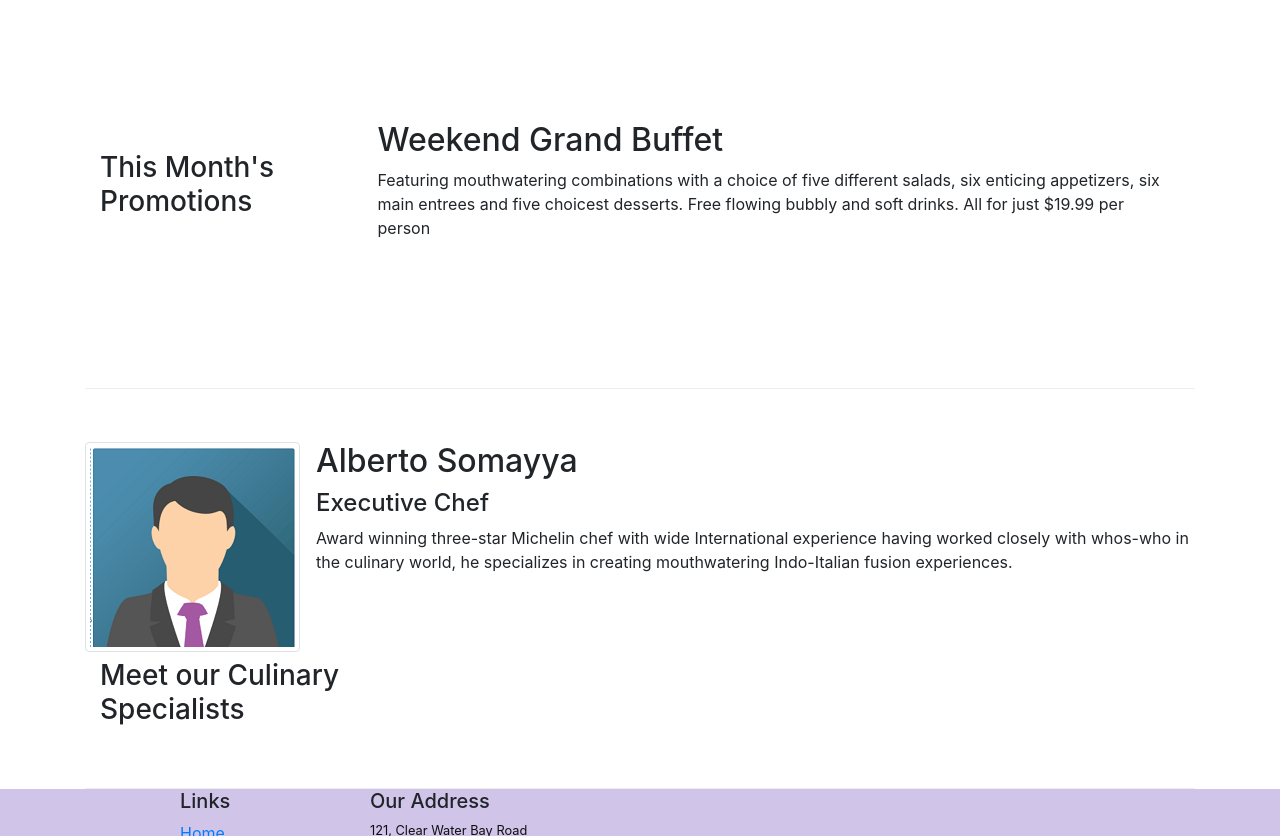
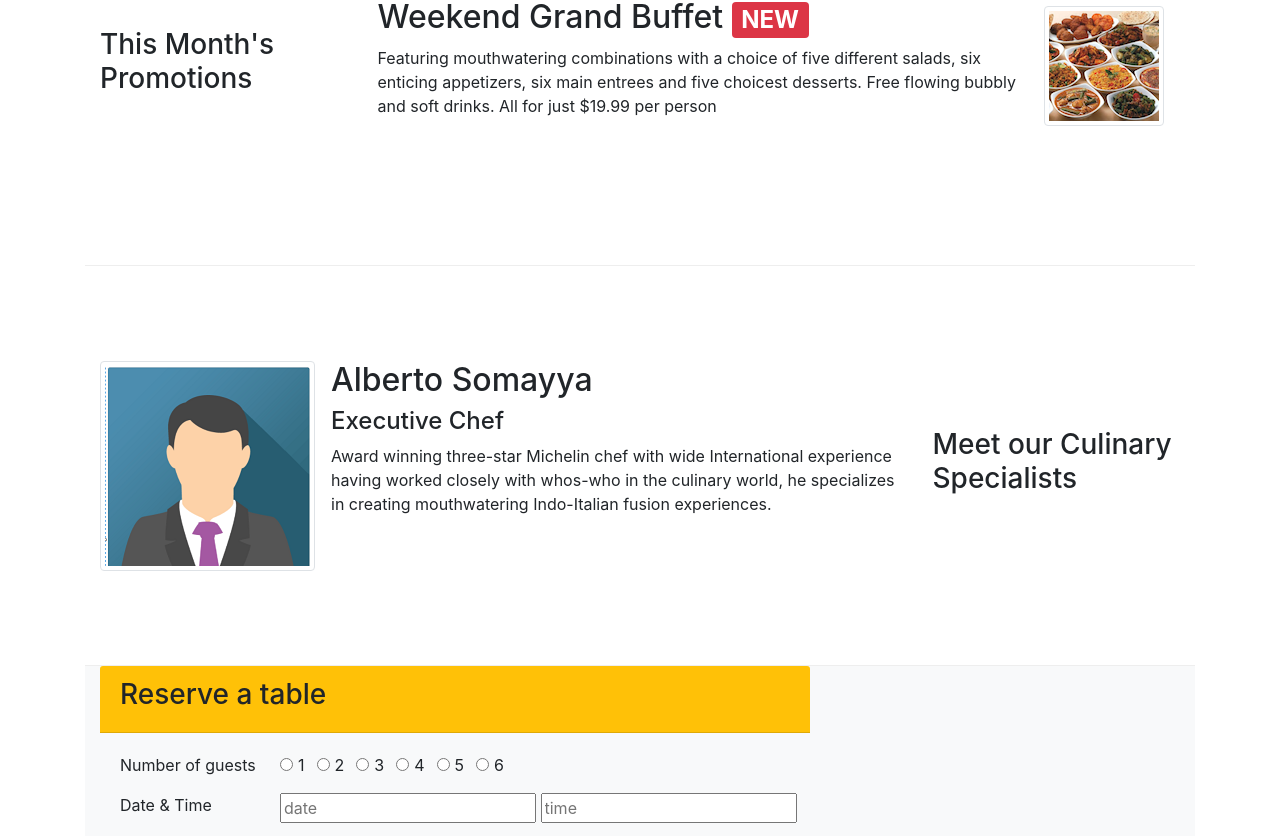
Before and after one commit to minhhi68/Git-test2, a website: page index.html in a window 1280 px wide. Shown: the part 868-1704 px from the top of the page. Drawn offline with nearby package versions, Linux system fonts and the light colour scheme.

Commit message:
Assignment 2

```diff
--- a/index.html
+++ b/index.html
@@ -58,49 +58,68 @@
                     <h1>Ristorante con Fusion</h1>
                     <p>We take inspiration from the World's best cuisines, and create a unique fusion experience. Our lipsmacking creations will tickle your culinary senses!</p>
                 </div>
-            </div>
-            <div class="col-12 col-sm align-self-center">
+            <div class="col-12 col-sm-3 align-self-center">
                     <img src="img/logo.png" class="img-fluid">
                 </div>
+                <div class="col-12 col-sm-3 align-self-center">
+                    <button type="button" class="btn btn-warning btn-lg" data-toggle="collapse"
+                     data-target="#mymodal">
+                     Reserve a table
+                 </button>
+                 <!--Model-->
+                 <div id="mymodal" tabindex="-1" class="col-sm-12 col-sm-3">
+                    <form>
+                </div>
+            </div>
+
         </div>
     </header>
 
 
-    <div class="container">
+     <div class="container">
         <div class="row row-content align-items-center">
-            <div class="col-12 col-sm-4 order-sm-last  col-md-3">
+            <div class="col-12 col-sm-4 order-sm-last col-md-3">
                 <h3>Our Lipsmacking Culinary Creations</h3>
             </div>
-            <div class="media">
+            <div class="media col col-sm order-sm-first col-md">
                 <img class="d-flex mr-3 img-thumbnail align-self-center" src="img/uthappizza.png" alt="Uthappizza">
                 <div class="media-body">
                     <h2 class="mt-0">Uthappizza
                         <span class="badge badge-danger">HOT</span>
                         <span class="badge badge-pill badge-secondary">$4,99</span>
                     </h2>
-                    <p class="d-none d-sm-block">A unique combination of Indian Uthappam (pancake) and Italian pizza, topped with Cerignola olives, ripe vine cherry tomatoes, Vidalia onion, Guntur chillies and Buffalo Paneer.</p>
+                    <p class="d-none d-sm-block">
+                    A unique combination of Indian Uthappam (pancake) and Italian pizza, topped with Cerignola olives, ripe vine cherry tomatoes, Vidalia onion, Guntur chillies and Buffalo Paneer.</p>
                 </div>
             </div>
         </div>
 
 
 
+
           <div class="row row-content align-items-center">
 
-            <div class="col-12 col-sm-4 col-md-3">
+            <div class="col-12 col-sm-4 order-sm-last col-md-3">
                 <h3>This Month's Promotions</h3>
             </div>
-            <div class="col col-sm col-md">
-                <h2>Weekend Grand Buffet</h2>
+            <div class="media col col-sm order-sm-last col-md">
+                <div class="media-body">
+                <h2>Weekend Grand Buffet
+                    <span class="badge badge-danger">NEW</span>
+                </h2>
                 <p>Featuring mouthwatering combinations with a choice of five different salads, six enticing appetizers, six main entrees and five choicest desserts. Free flowing bubbly and soft drinks. All for just $19.99 per person </p>
             </div>
+            <img class="d-flex mr-3 img-thumbnail align-self-center" src="img/buffet.png" alt="Buffet">
         </div>
+    </div>
 
-         <div class="row row-content align-items-center">
+
+
+        <div class="row row-content align-items-center">
             <div class="col-12 col-sm-4 order-sm-last col-md-3">
                 <h3>Meet our Culinary Specialists</h3>
             </div>
-            <div class="media">
+            <div class="media col col-sm order-sm-first col-md">
                 <img class="d-flex mr-3 img-thumbnail align-self-center" src="img/alberto.png" alt="Alberto Somayya">
                 <div class="media-body">
                     <h2 class="mt-0">Alberto Somayya</h2>
@@ -108,9 +127,67 @@
                     <p class="d-none d-sm-block">Award winning three-star Michelin chef with wide International experience having worked closely with whos-who in the culinary world, he specializes in creating mouthwatering Indo-Italian fusion experiences. </p>
                 </div>
             </div>
-</div>
-</div>
-</div>
+        </div>
+
+
+        <div class="bg-light" id="mymodal">
+            <div class="col-12 col-sm-8">
+                <form>
+                    <div class="card-header bg-warning"><h3>Reserve a table</h3></div>
+                    <div class="card-body">
+                        <div class="form-group row">
+                            <label class="form-check-label col-sm-3">Number of guests</label>
+                            <div class="form-check form-check-inline">
+                                <input class="form-check-input" type="radio" name="inlineRadioOptions" id="inlineRadio1" value="option1">
+                                <label class="form-check-label" for="inlineRadio1">1</label>
+                            </div>
+
+
+                            <div class="form-check form-check-inline">
+                                <input class="form-check-input" type="radio" name="inlineRadioOptions" id="inlineRadio2" value="option2">
+                                <label class="form-check-label" for="inlineRadio2">2</label>
+                            </div>
+
+
+                             <div class="form-check form-check-inline">
+                                <input class="form-check-input" type="radio" name="inlineRadioOptions" id="inlineRadio3" value="option3">
+                                <label class="form-check-label" for="inlineRadio3">3</label>
+                            </div>
+
+
+                            <div class="form-check form-check-inline">
+                                <input class="form-check-input" type="radio" name="inlineRadioOptions" id="inlineRadio4" value="option4">
+                                <label class="form-check-label" for="inlineRadio4">4</label>
+                            </div>
+
+                            <div class="form-check form-check-inline">
+                                <input class="form-check-input" type="radio" name="inlineRadioOptions" id="inlineRadio5" value="option5">
+                                <label class="form-check-label" for="inlineRadio5">5</label>
+                            </div>
+
+                            <div class="form-check form-check-inline">
+                                <input class="form-check-input" type="radio" name="inlineRadioOptions" id="inlineRadio6" value="option6">
+                                <label class="form-check-label" for="inlineRadio6">6</label>
+                            </div>
+
+
+                        </div> <!--end form group-->
+                        <div class="form-group row">
+                            <label class="form-check-label col-sm-3">Date & Time</label>
+                            <div>
+                                <input type="text" name="" placeholder="date">
+                                <input type="text" name="" placeholder="time">
+                            </div>
+                        </div>
+                        <div class="form-group row">
+                            <a class="btn btn-primary btn-lg">Reserve</a>
+                        </div>
+                    </div>
+                </form>
+            </div>
+        </div>
+        <!--end form-->
+    </div>
 
 
 
```
